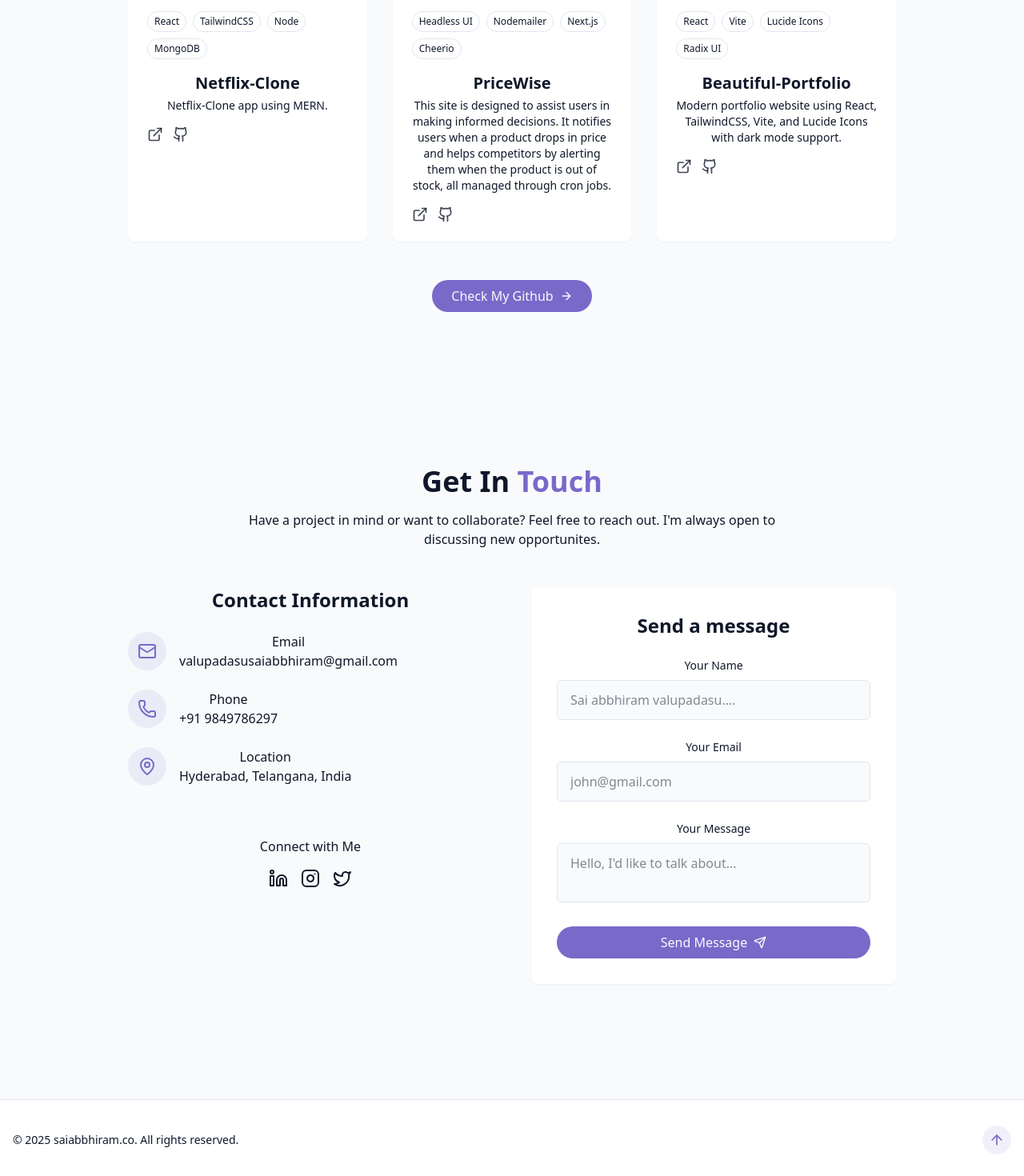
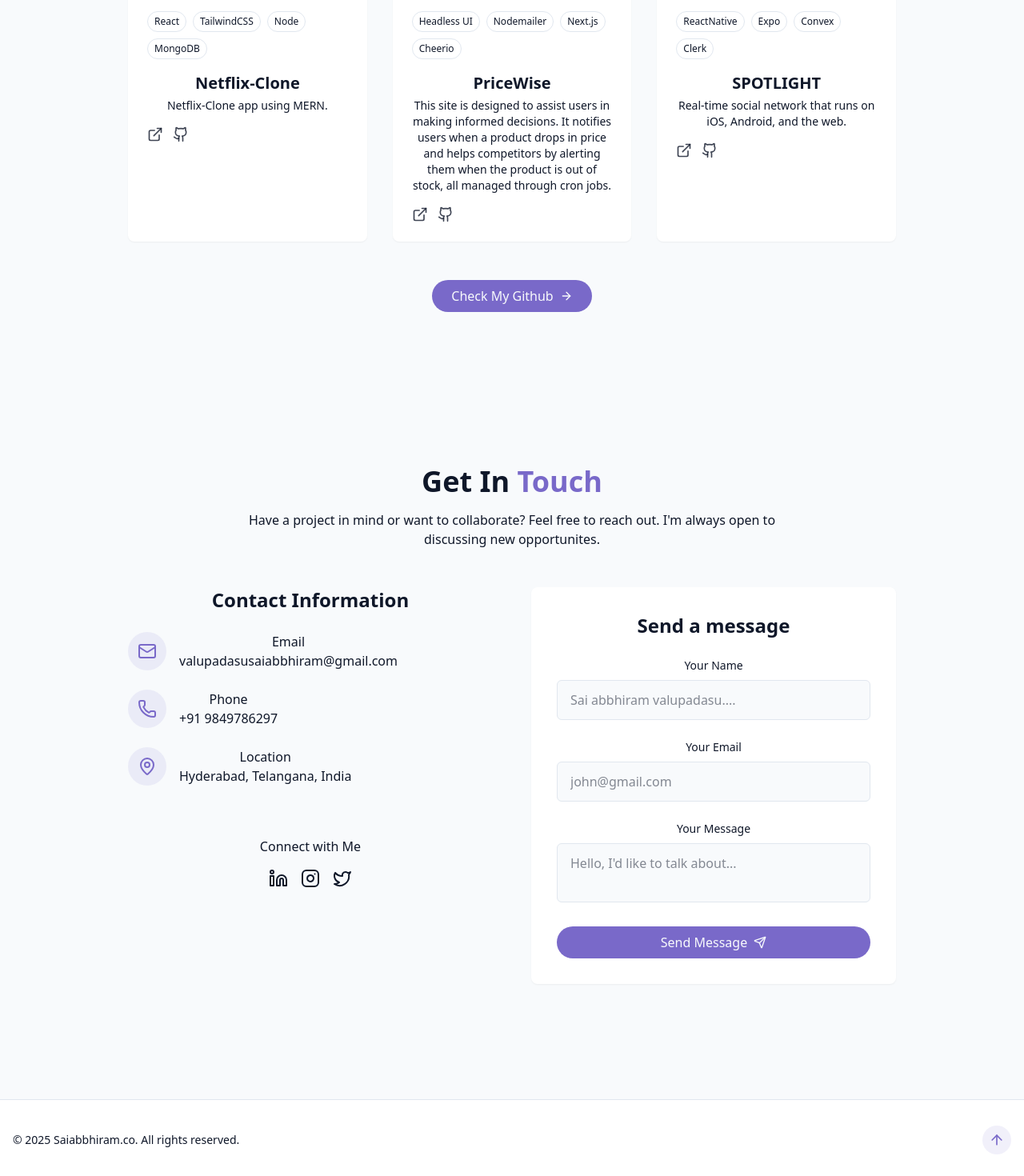
Before and after one commit to ValupadasuSaiabbhiram/personal-portfolio, a React (Vite) app: page / in a window 1280 px wide. Shown: the part 3060-4530 px from the top of the page at 80% size. Built offline with nearby package versions, Linux system fonts and the light colour scheme.

Commit message:
modified footer and projects section

```diff
--- a/src/components/Footer.jsx
+++ b/src/components/Footer.jsx
@@ -6,7 +6,7 @@ export const Footer = () => {
       {" "}
       <p className="text-sm text-muted-foreground">
         {" "}
-        &copy; {new Date().getFullYear()} saiabbhiram.co. All rights reserved.
+        &copy; {new Date().getFullYear()} Saiabbhiram.co. All rights reserved.
       </p>
       <a
         href="#hero"
--- a/src/components/ProjectsSection.jsx
+++ b/src/components/ProjectsSection.jsx
@@ -22,13 +22,13 @@ const projects = [
   },
   {
     id: 3,
-    title: "Beautiful-Portfolio",
+    title: "SPOTLIGHT",
     description:
-      "Modern portfolio website using React, TailwindCSS, Vite, and Lucide Icons with dark mode support.",
+      " Real‑time social network that runs on iOS, Android, and the web.",
     image: "/projects/project3.png",
-    tags: ["React", "Vite", "Lucide Icons", "Radix UI"],
+    tags: ["ReactNative", "Expo", "Convex", "Clerk"],
     demoUrl: "#",
-    githubUrl: "https://github.com/ValupadasuSaiabbhiram/beautiful-portfolio",
+    githubUrl: "https://github.com/ValupadasuSaiabbhiram/SPOTLIGHT-APP",
   },
 ];
 
```
Also changed, not shown: public/projects/project3.png (deleted).
